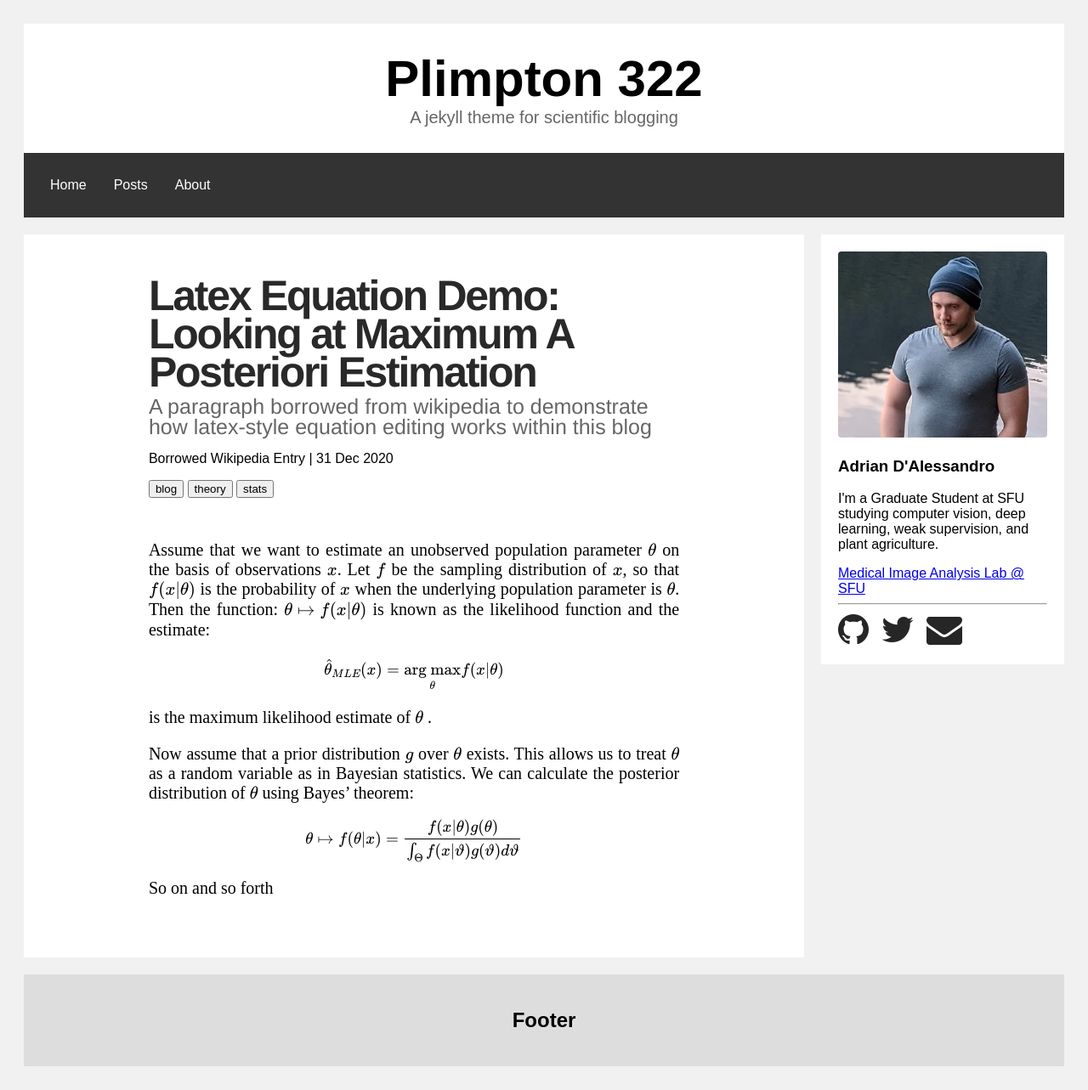
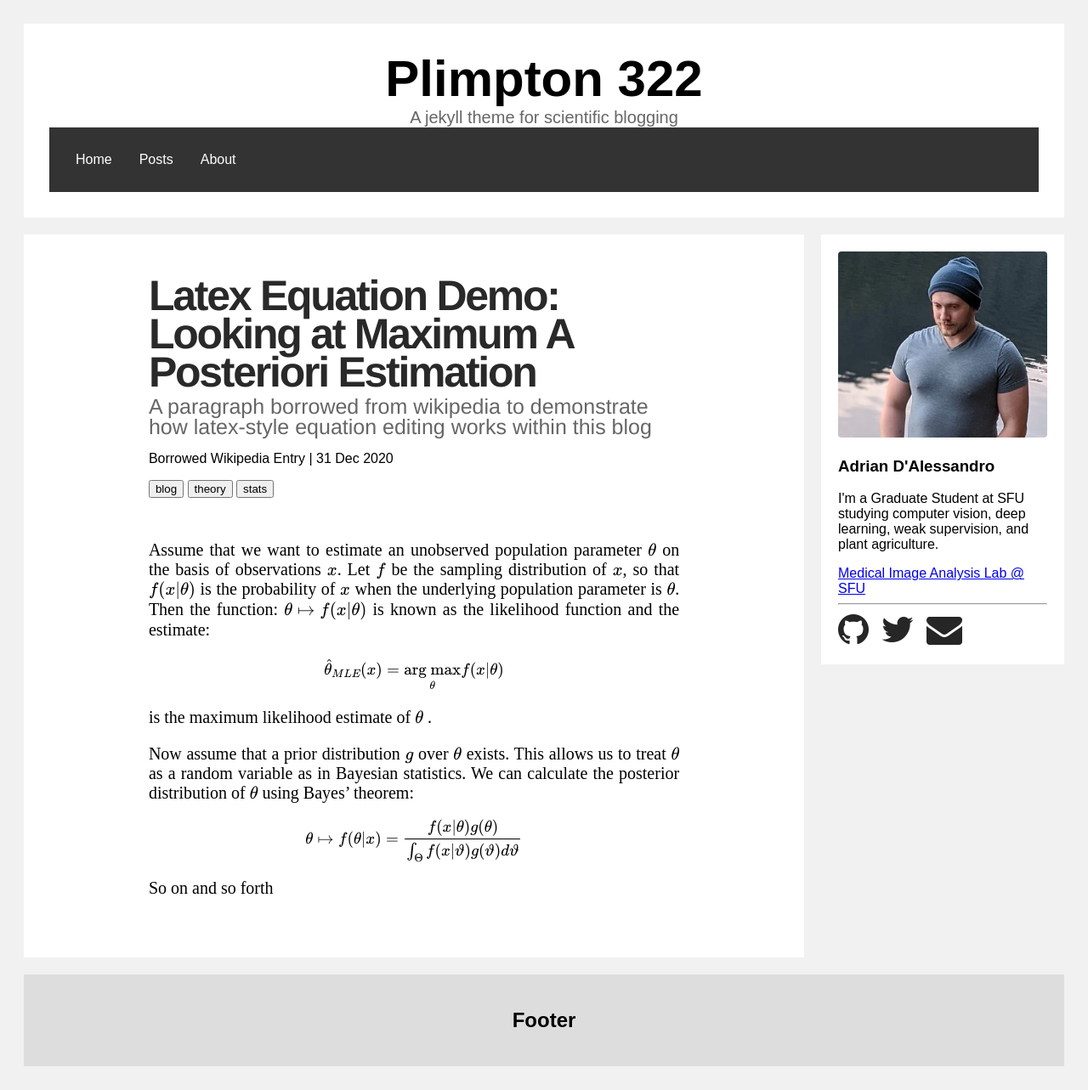
Before and after one commit to adrian-dalessandro/Plimpton322, a Jekyll site: the page built from _posts/2020-12-31-example-latex-math.md, in a window 1280 px wide. Shown: the whole page at 85% size. Built offline with Jekyll 4.4.1, drawn with Linux system fonts in a browser that asks for light colours; formulas are drawn with MathJax 3.

Commit message:
Update header.html

```diff
--- a/_includes/header.html
+++ b/_includes/header.html
@@ -1,5 +1,5 @@
 <header class="header">
   <h2>{{ site.title }}</h2>
   <p>{{ site.description }}<p>
+  {% include navigation.html %}
 </header>
-{% include navigation.html %}
```
